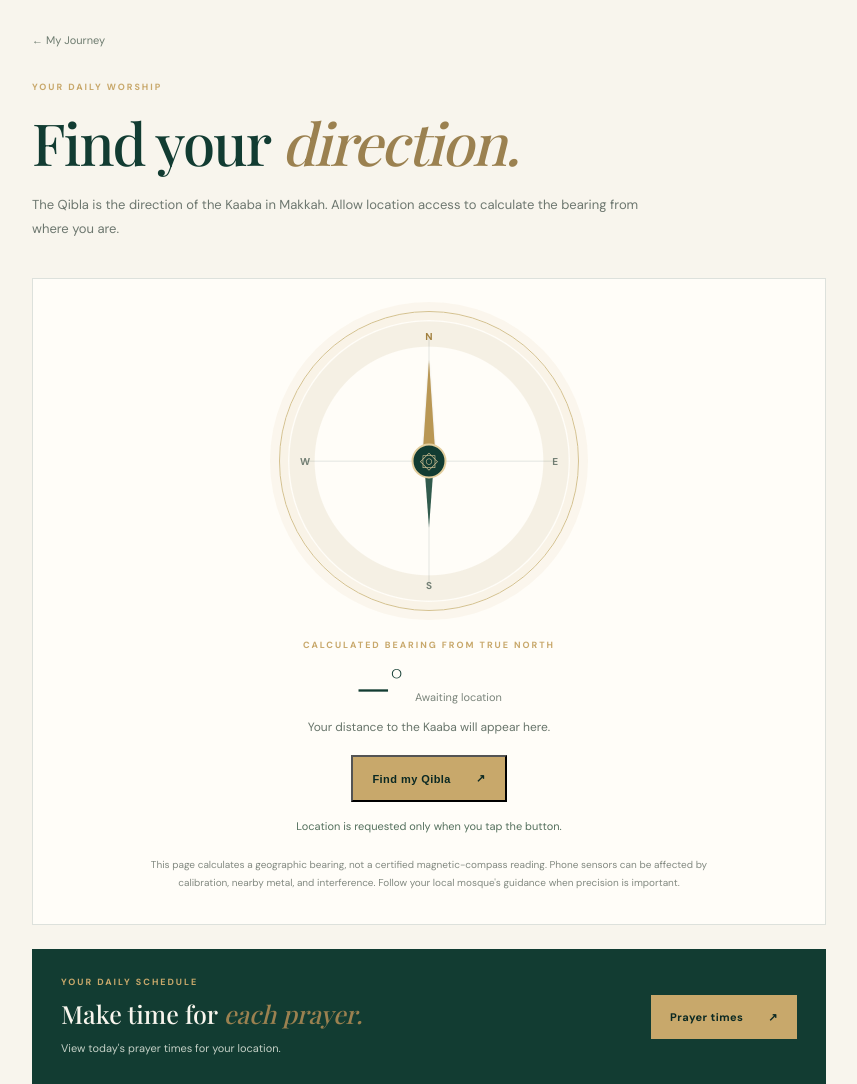
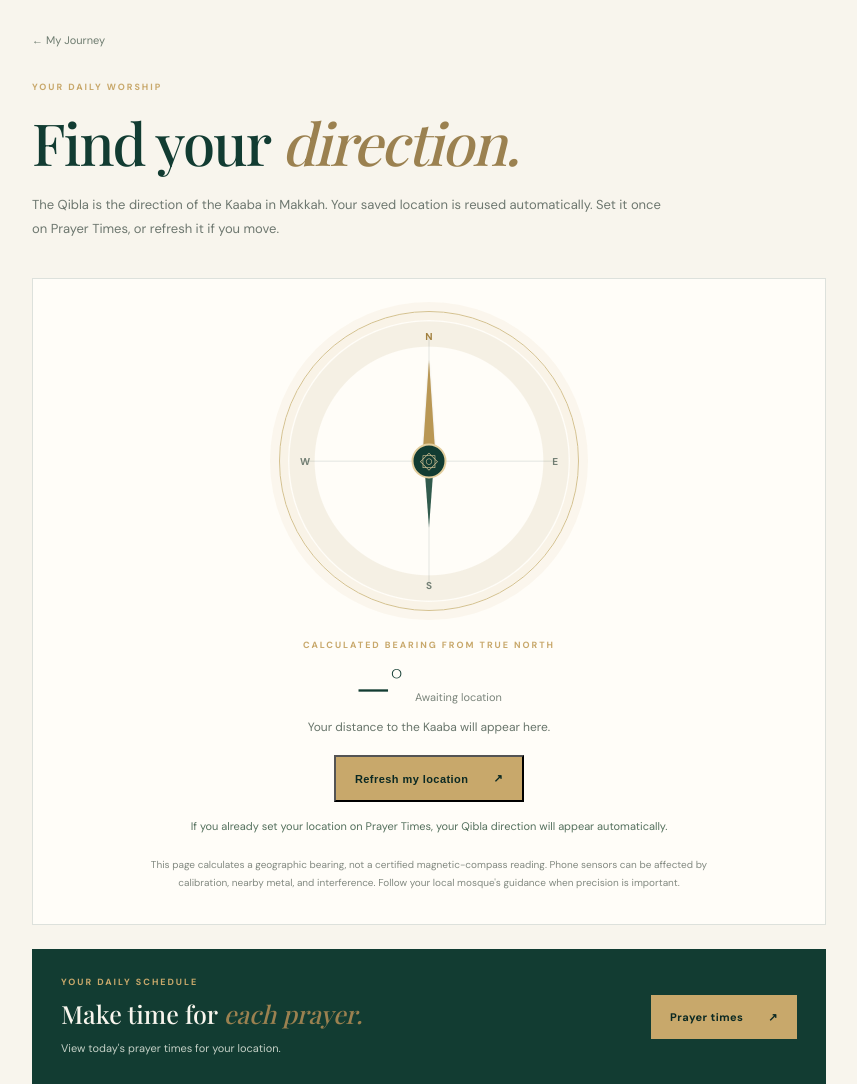
Before and after one commit to elenavance/noor-for-living, a Django app: page /qibla/ in a window 1280 px wide. Shown: the part 82-1166 px from the top of the page, without its empty margins (211-1068 px from the left). Run offline with Django 5.2, Linux system fonts and the light colour scheme.

Commit message:
Reuse saved location in Qibla experience

```diff
--- a/templates/worship/qibla.html
+++ b/templates/worship/qibla.html
@@ -23,7 +23,7 @@
     <section class="worship-heading">
       <p class="eyebrow">YOUR DAILY WORSHIP</p>
       <h1>Find your <i>direction.</i></h1>
-      <p>The Qibla is the direction of the Kaaba in Makkah. Allow location access to calculate the bearing from where you are.</p>
+      <p>The Qibla is the direction of the Kaaba in Makkah. Your saved location is reused automatically. Set it once on Prayer Times, or refresh it if you move.</p>
     </section>
     <section class="qibla-panel">
       <div class="compass-wrap" aria-label="Compass showing the calculated Qibla direction">
@@ -32,8 +32,8 @@
       <p class="eyebrow">CALCULATED BEARING FROM TRUE NORTH</p>
       <div class="bearing-readout"><strong id="qibla-bearing">—°</strong><span id="qibla-cardinal">Awaiting location</span></div>
       <p id="qibla-distance" class="qibla-distance">Your distance to the Kaaba will appear here.</p>
-      <button class="button button-gold" id="qibla-locate-button" type="button">Find my Qibla <span>↗</span></button>
-      <p id="qibla-status" class="status-message" role="status" aria-live="polite">Location is requested only when you tap the button.</p>
+      <button class="button button-gold" id="qibla-locate-button" type="button">Refresh my location <span>↗</span></button>
+      <p id="qibla-status" class="status-message" role="status" aria-live="polite">If you already set your location on Prayer Times, your Qibla direction will appear automatically.</p>
       <p class="fine-print">This page calculates a geographic bearing, not a certified magnetic-compass reading. Phone sensors can be affected by calibration, nearby metal, and interference. Follow your local mosque's guidance when precision is important.</p>
     </section>
     <section class="worship-shortcut"><div><p class="eyebrow">YOUR DAILY SCHEDULE</p><h2>Make time for <i>each prayer.</i></h2><p>View today's prayer times for your location.</p></div><a class="button button-gold" href="{% url 'prayer_times' %}">Prayer times <span>↗</span></a></section>
```
